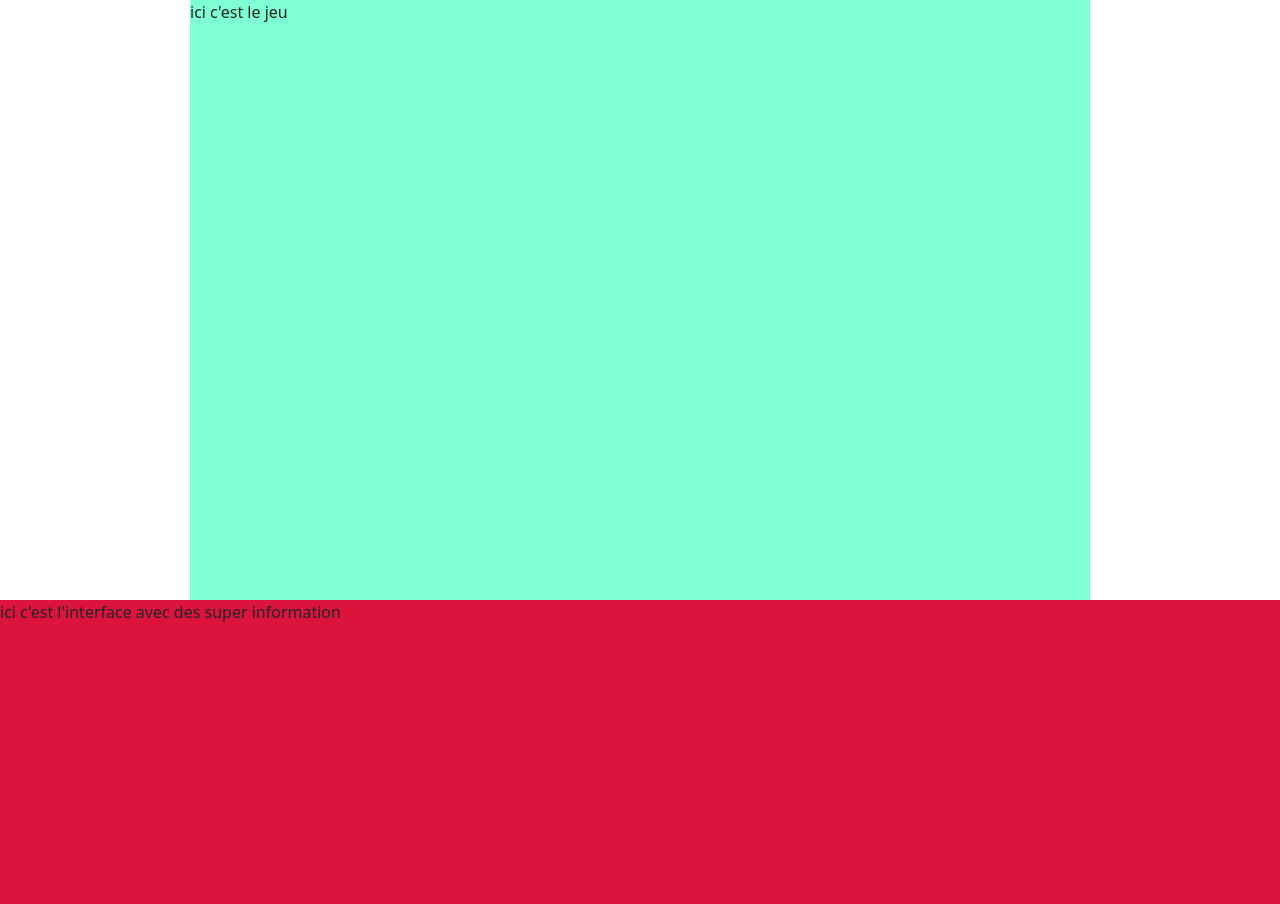
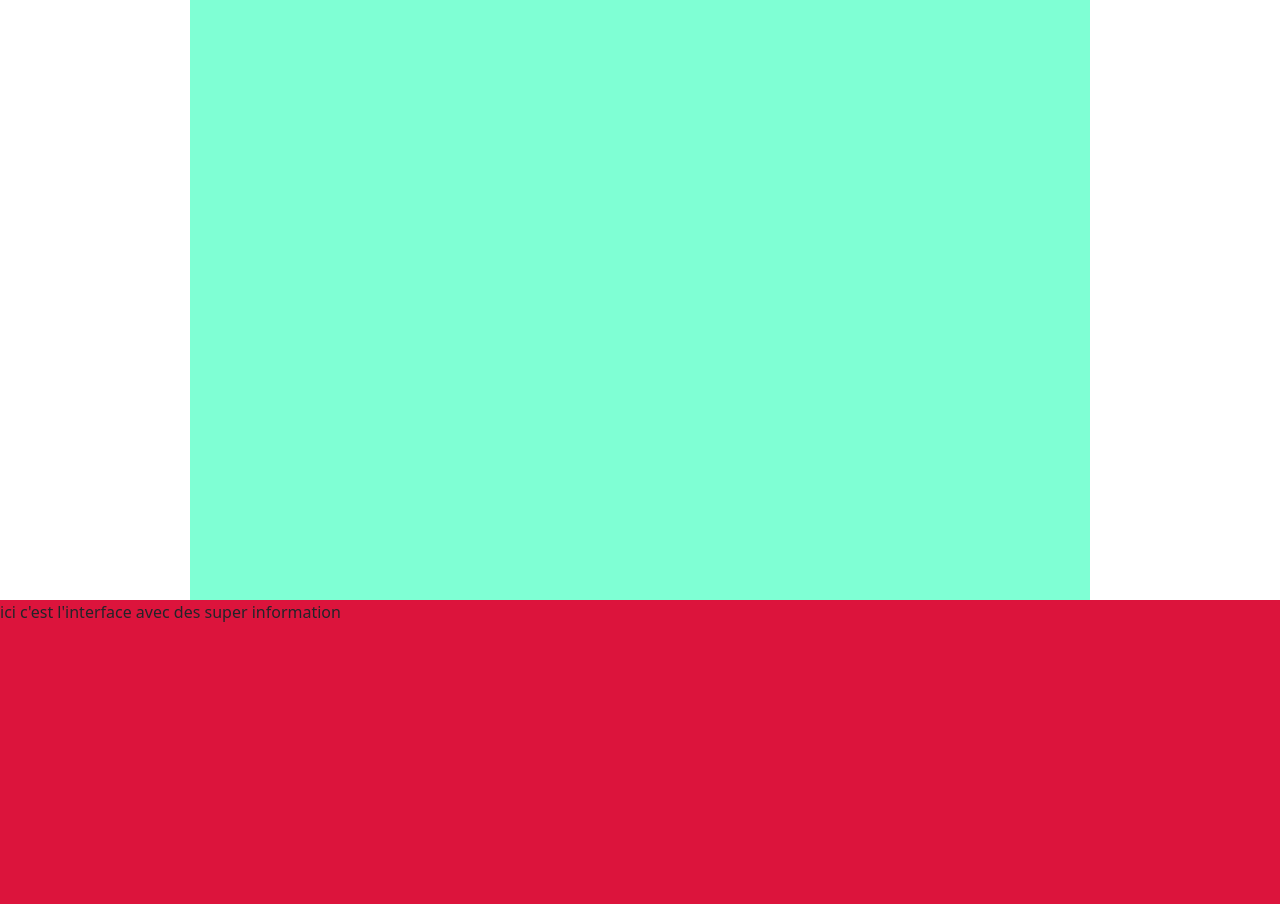
Before and after one commit to MrTGK0386/DoomIUT, a plain HTML site: page index.html in a window 1280 px wide. Drawn offline with nearby package versions, Linux system fonts and the light colour scheme.

Commit message:
Mon canva JS se créer correctement dans la div prévu à cet effet (#game)

```diff
--- a/index.html
+++ b/index.html
@@ -10,7 +10,6 @@
 </head>
 <body>
 <div id="game">
-ici c'est le jeu
 </div>
 <div id="interface">
 ici c'est l'interface avec des super information
--- a/main.js
+++ b/main.js
@@ -1,10 +1,11 @@
-const SCREEN_WIDTH = 900:
+const SCREEN_WIDTH = 900;
 const SCREEN_HEIGHT = 600;
+var div = document.getElementById("game");
 
 const canvas = document.createElement("canvas")
 canvas.setAttribute("width", SCREEN_WIDTH)
 canvas.setAttribute("height", SCREEN_HEIGHT)
-document.body.(canvas)
+document.getElementById("game").appendChild(canvas)
 
 const TICK = 30;
 
@@ -19,7 +20,7 @@ function gameLoop(){
     movePlayer()
     const rays = getRays()
     renderScene(rays)
-    renderMinimap(0,0,0.75, rays)
+    rendrMinimp(0,0,0.75,rays)
 }
 
 setInterval(gameLoop,TICK)
```
